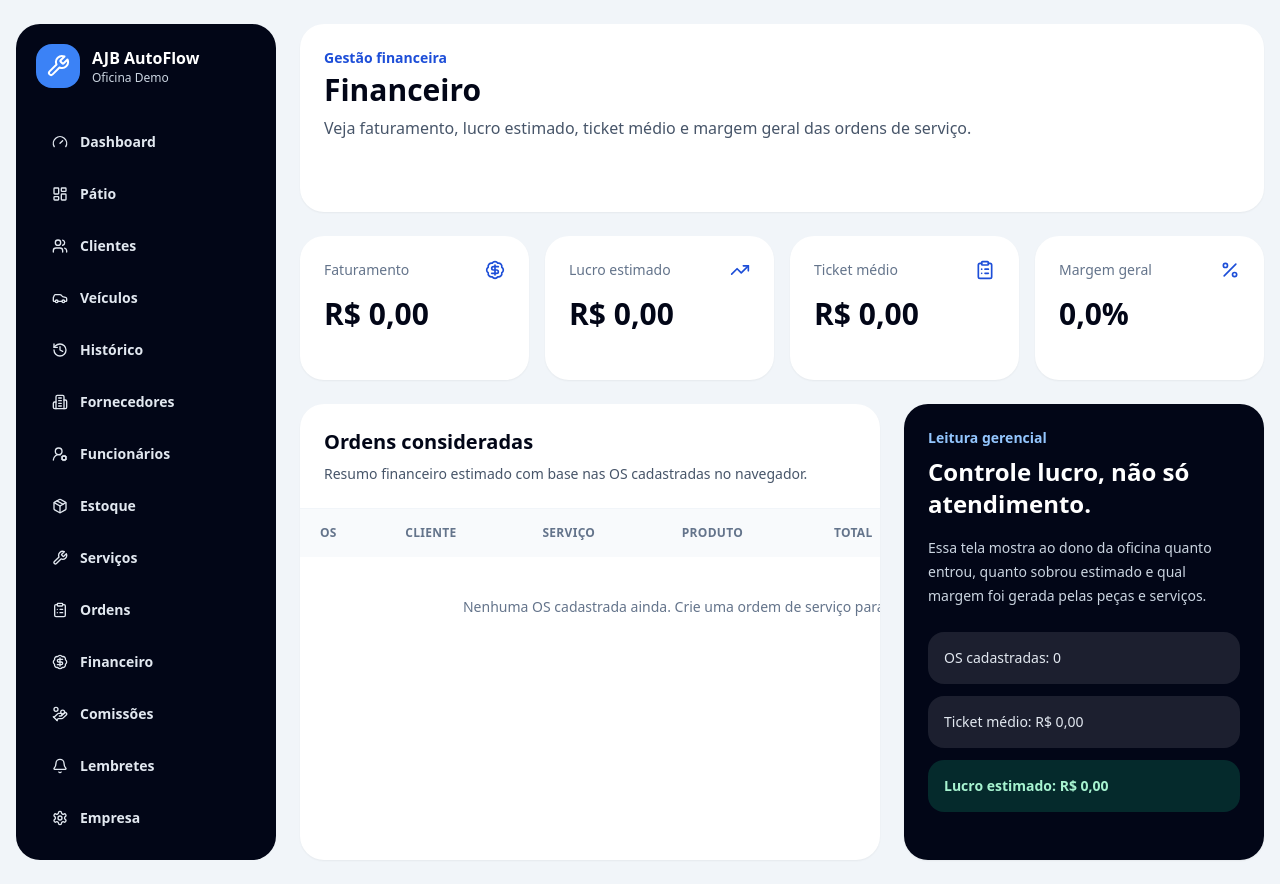
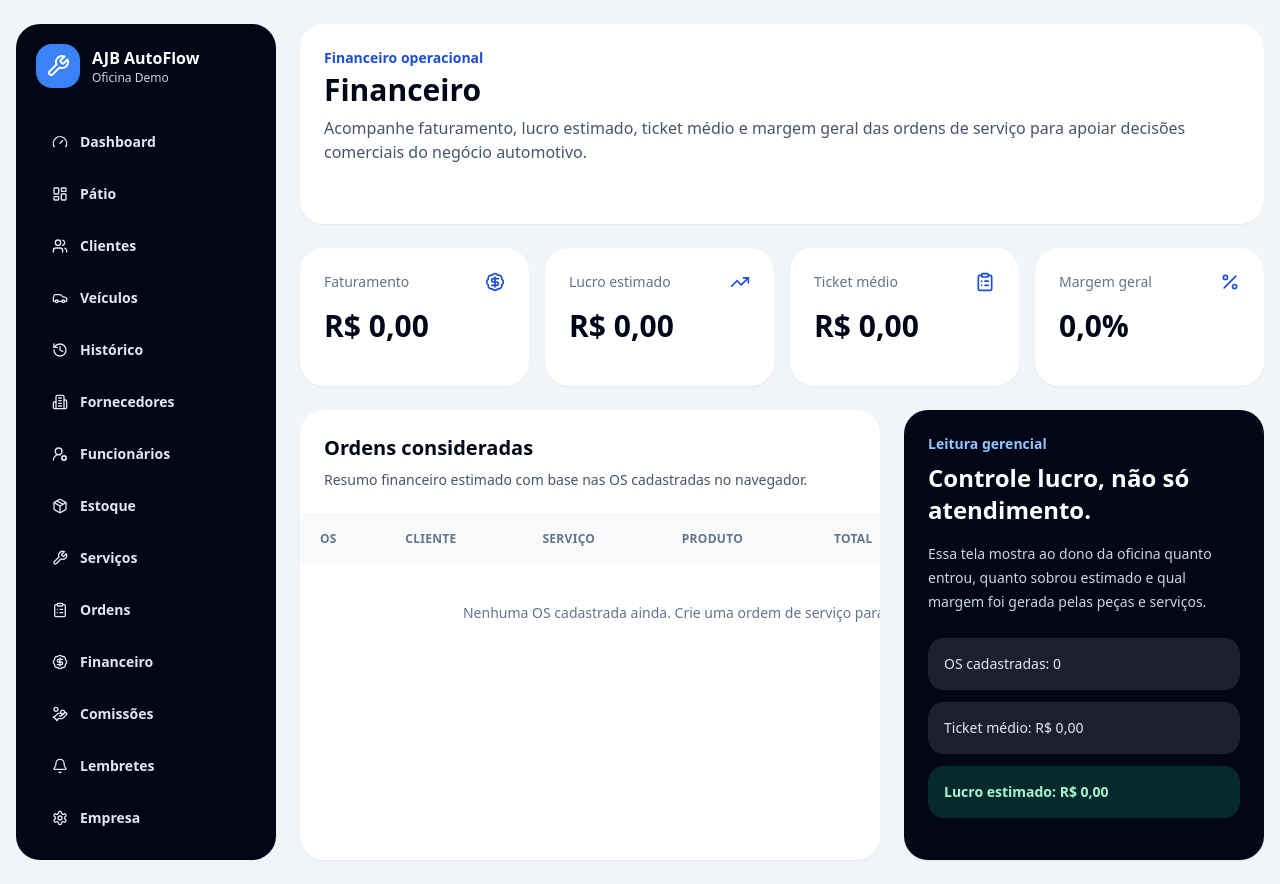
Before and after one commit to anjobrito/ajb-autoflow, a Next.js app: page /financeiro in a window 1280 px wide. Built offline with nearby package versions, Linux system fonts and the light colour scheme.

Commit message:
Melhora descricao comercial do financeiro

```diff
--- a/app/financeiro/page.tsx
+++ b/app/financeiro/page.tsx
@@ -6,9 +6,9 @@ export default function FinanceiroPage() {
   return (
     <AppShell>
       <PageHeader
-        eyebrow="Gestão financeira"
+        eyebrow="Financeiro operacional"
         title="Financeiro"
-        description="Veja faturamento, lucro estimado, ticket médio e margem geral das ordens de serviço."
+        description="Acompanhe faturamento, lucro estimado, ticket médio e margem geral das ordens de serviço para apoiar decisões comerciais do negócio automotivo."
       />
       <FinanceClient />
     </AppShell>
```
